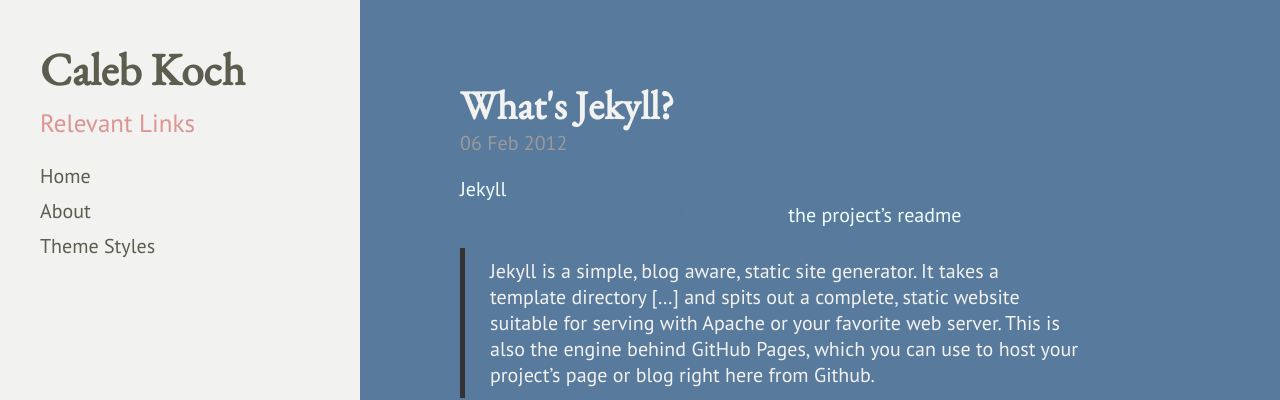
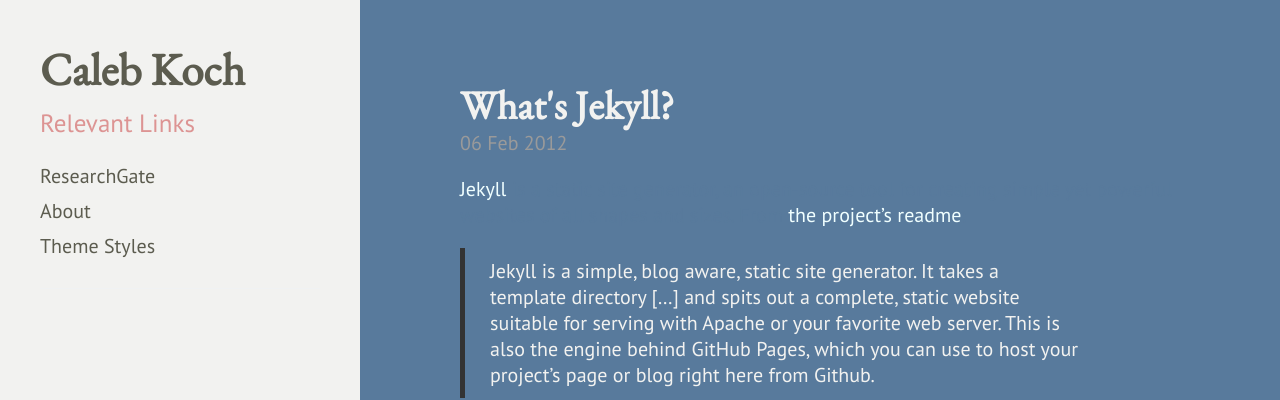
Before and after one commit to cakoch10/cakoch10.github.io, a Jekyll site: the page built from index.html, in a window 1280 px wide. Shown: the top 400 px of the page. Built offline with Jekyll 4.4.1, drawn with Linux system fonts in a browser that asks for light colours; Markdown is read by kramdown in place of the engine named in the settings; the list of posts is cut into pages by our own code.

Commit message:
Update sidebar.html

```diff
--- a/_includes/sidebar.html
+++ b/_includes/sidebar.html
@@ -10,7 +10,7 @@
     </div>
 
     <nav class="sidebar-nav">
-      <a class="sidebar-nav-item{% if page.url == site.baseurl %} active{% endif %}" href="{{ site.baseurl }}">Home</a>
+      <a class="sidebar-nav-item{% if page.url == site.baseurl %} active{% endif %}" href="{{ site.baseurl }}">ResearchGate</a>
 
       {% comment %}
         The code below dynamically generates a sidebar nav of pages with
```
